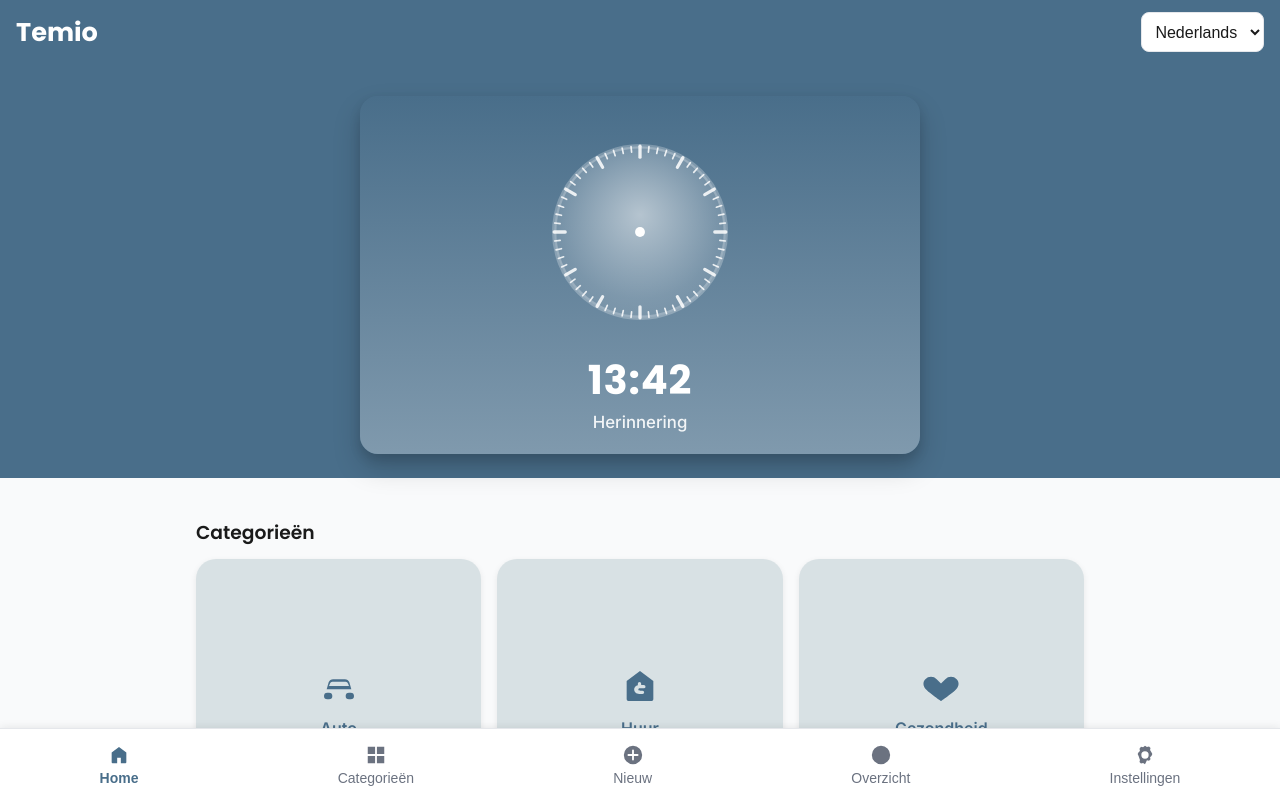
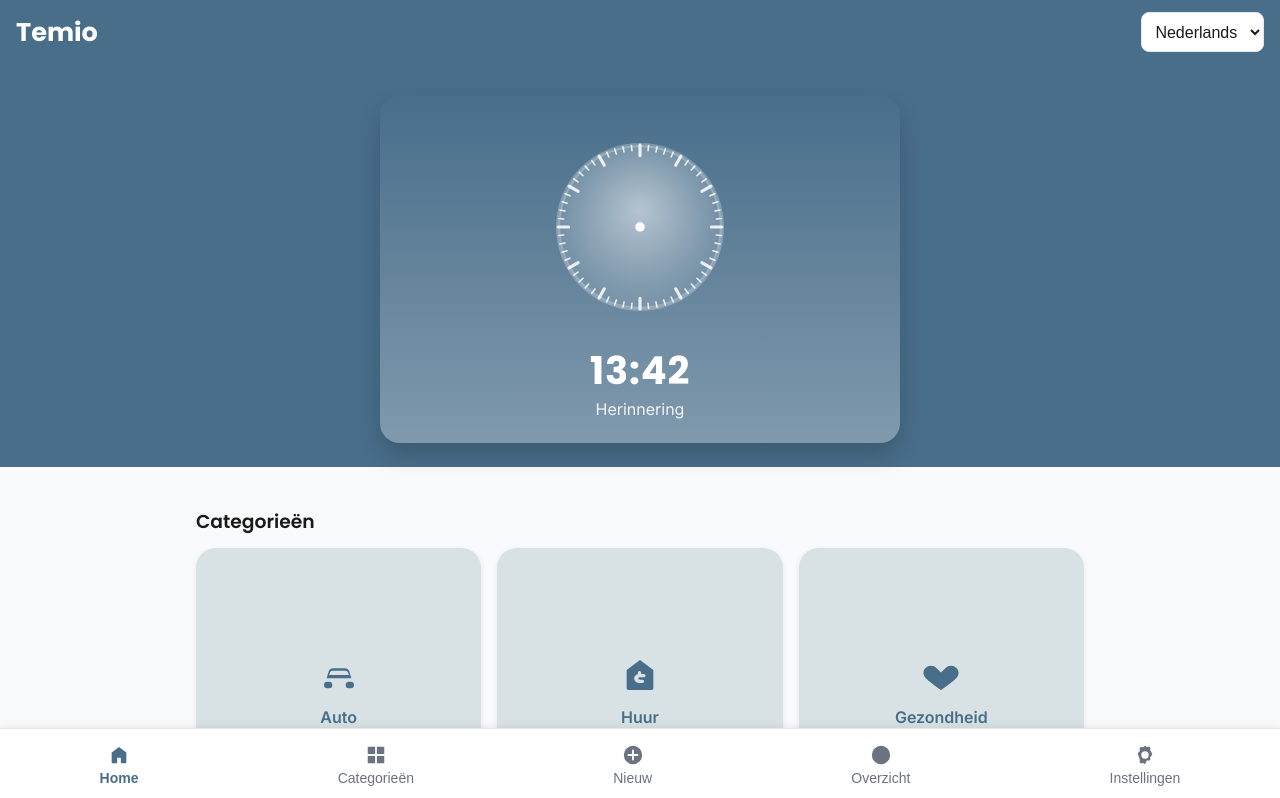
Before and after one commit to harrolds/temio, a React (Vite) app: page / in a window 1280 px wide. Shown: the top 798 px of the page. Built offline with nearby package versions, Linux system fonts and the light colour scheme.

Commit message:
Update styles.css

```diff
--- a/src/styles.css
+++ b/src/styles.css
@@ -1,12 +1,11 @@
 /* ================================================================
    Temio / Reminder App
    Stylesheet – Base Layout & Structure
-   Precision & Pulse v2.1.2 – Definitief Home Correctie
+   Precision & Pulse v2.1.3 – HeroClock Definitief
    ================================================================ */
 
 /* === DESIGN TOKENS ================================================= */
 :root {
-  /* --- Kleuren --- */
   --temio-color-bg: #f9fafb;
   --temio-color-surface: #ffffff;
   --temio-color-header: #496e8a;
@@ -20,11 +19,9 @@
   --temio-color-text-secondary: #6b7280;
   --temio-color-icon: #496e8a;
 
-  /* --- Typografie --- */
   --temio-font-primary: "Inter", system-ui, -apple-system, Segoe UI, Roboto, Arial, sans-serif;
   --temio-font-secondary: "Poppins", var(--temio-font-primary);
 
-  /* --- Radius & Shadow --- */
   --temio-radius-sm: 8px;
   --temio-radius-md: 16px;
   --temio-radius-lg: 24px;
@@ -32,7 +29,6 @@
   --temio-shadow-soft: 0 4px 16px rgba(0, 0, 0, 0.06);
   --temio-overlay-light: rgba(255, 255, 255, 0.15);
 
-  /* === ALIASLAAG (Backward compatibility) === */
   --color-bg: var(--temio-color-bg);
   --color-surface: var(--temio-color-surface);
   --color-header-bg: var(--temio-color-header);
@@ -63,9 +59,7 @@
   padding: 0;
 }
 
-html,
-body,
-#root {
+html, body, #root {
   height: 100%;
   width: 100%;
   font-family: var(--font-primary);
@@ -83,20 +77,16 @@ main {
   background: var(--color-bg);
 }
 
-section {
-  width: 100%;
-  margin: 0 auto;
-}
+section { width: 100%; margin: 0 auto; }
 
 /* ================================================================
    TYPOGRAFIE
    ================================================================ */
-h1, h2, h3, h4, h5, h6 {
+h1,h2,h3,h4,h5,h6 {
   font-family: var(--font-secondary);
   font-weight: 600;
   color: var(--color-heading);
 }
-
 p { line-height: 1.6; margin-bottom: 1rem; }
 
 /* ================================================================
@@ -107,26 +97,24 @@ button {
   border: none;
   border-radius: var(--radius-sm);
   font-weight: 500;
-  transition: background-color 0.2s ease, transform 0.15s ease;
+  transition: background-color .2s ease, transform .15s ease;
 }
 button:hover { transform: translateY(-1px); }
 
 .btn-primary {
   background: var(--color-accent);
   color: #fff;
-  border: none;
-  padding: 0.6rem 1rem;
+  padding: .6rem 1rem;
   border-radius: var(--radius-sm);
   font-weight: 600;
-  cursor: pointer;
-  transition: background-color 0.2s ease;
+  transition: background-color .2s ease;
 }
 .btn-primary:hover { background: var(--color-accent-hover); }
 
 a {
   color: var(--color-accent);
   text-decoration: none;
-  transition: color 0.2s ease;
+  transition: color .2s ease;
 }
 a:hover { color: var(--color-accent-hover); }
 
@@ -134,257 +122,192 @@ a:hover { color: var(--color-accent-hover); }
    GRID & UTILITIES
    ================================================================ */
 .grid { display: grid; gap: 1rem; }
-.grid-2 { grid-template-columns: repeat(auto-fit, minmax(250px, 1fr)); }
-.grid-3 { grid-template-columns: repeat(auto-fit, minmax(180px, 1fr)); }
-.hidden { display: none !important; }
-.center { display: flex; justify-content: center; align-items: center; }
+.grid-2 { grid-template-columns: repeat(auto-fit,minmax(250px,1fr)); }
+.grid-3 { grid-template-columns: repeat(auto-fit,minmax(180px,1fr)); }
+.hidden { display:none!important; }
+.center { display:flex;justify-content:center;align-items:center; }
 
 /* ================================================================
-   HERO CLOCK (NIEUW – TEMIO STIJL)
+   HERO CLOCK – DEFINITIEF
    ================================================================ */
-
-/* Blauwe band onder de header */
 .hero-clock-zone {
   background: var(--color-header-bg);
-  color: #fff;
-  text-align: center;
-  padding: 2rem 1rem 1.5rem;
-  /* verwijdert de extra ruimte uit main op de home */
-  margin-top: -0.75rem;
+  color:#fff;
+  text-align:center;
+  padding:2rem 1rem 1.5rem;
+  margin-top:-.75rem;
 }
 
-/* Card + klok in Temio-stijl */
+/* Kaart / container */
 .hero-clock--temio {
-  max-width: 560px;
-  margin: 0 auto;
-  padding: 20px 18px 22px;
-  border-radius: 18px;
-  background: linear-gradient(
+  max-width:520px;
+  margin:0 auto;
+  padding:22px 18px 24px;
+  border-radius:20px;
+  background:linear-gradient(
     180deg,
-    color-mix(in srgb, var(--color-header-bg) 92%, #000 0%) 0%,
-    color-mix(in srgb, var(--color-header-bg) 70%, #fff 30%) 100%
+    color-mix(in srgb,var(--color-header-bg) 92%,#000 0%) 0%,
+    color-mix(in srgb,var(--color-header-bg) 60%,#fff 30%) 100%
   );
-  box-shadow: 0 14px 28px rgba(0, 0, 0, 0.18), 0 6px 12px rgba(0, 0, 0, 0.12);
-  color: #fff;
+  box-shadow:0 12px 24px rgba(0,0,0,0.18);
+  color:#fff;
 }
 
+/* Analoge klok */
 .hero-clock-face {
-  width: clamp(160px, 46vw, 220px);
-  height: clamp(160px, 46vw, 220px);
-  margin: 6px auto 8px;
-  position: relative;
+  width:210px;
+  height:210px;
+  margin:4px auto 10px;
+  position:relative;
 }
-
-.hero-clock-svg { width: 100%; height: 100%; display: block; }
+.hero-clock-svg { width:100%; height:100%; display:block; }
 
 .clock-face {
-  stroke: rgba(255, 255, 255, 0.25);
-  stroke-width: 4;
+  fill:url(#faceGlow);
+  stroke:rgba(255,255,255,0.25);
+  stroke-width:4;
 }
+.tick {
+  stroke:rgba(255,255,255,0.85);
+  stroke-linecap:round;
+}
+.hands .hand {
+  stroke-linecap:round;
+  transform-origin:100px 100px;
+}
+.hands .hand.hour   { stroke:#fff; stroke-width:6; }
+.hands .hand.minute { stroke:#fff; stroke-width:4; }
+.hands .hand.second { stroke:rgba(255,255,255,0.85); stroke-width:2; }
+.clock-center { fill:#fff; }
 
-.tick {
-  stroke: rgba(255, 255, 255, 0.85);
-  stroke-linecap: round;
+/* Digitale tijd */
+.hero-clock-digital {
+  font-family:var(--font-secondary);
+  font-weight:700;
+  letter-spacing:.02em;
+  font-variant-numeric:tabular-nums;
+  font-size:2.4rem;
+  margin-top:8px;
+  color:#fff;
 }
-
-.hands .hand {
-  stroke-linecap: round;
-  transform-origin: 100px 100px;
-}
-.hands .hand.hour   { stroke: #ffffff; stroke-width: 6.5; }
-.hands .hand.minute { stroke: #ffffff; stroke-width: 4.5; }
-.hands .hand.second { stroke: rgba(255,255,255,0.85); stroke-width: 2; }
-
-.clock-center { fill: #ffffff; }
-
-.hero-clock-digital {
-  font-family: var(--font-secondary);
-  font-weight: 700;
-  letter-spacing: .02em;
-  font-variant-numeric: tabular-nums;
-  font-size: clamp(1.8rem, 1.2rem + 2.6vw, 2.5rem);
-  text-align: center;
-  margin-top: 6px;
-  color: #fff;
-}
-
 .hero-clock-subtitle {
-  text-align: center;
-  margin-top: 2px;
-  font-size: clamp(.9rem, .8rem + .4vw, 1.05rem);
-  color: rgba(255,255,255,0.9);
-  font-weight: 500;
+  font-family:var(--font-primary);
+  font-size:1rem;
+  color:rgba(255,255,255,0.9);
 }
 
 /* ================================================================
    CATEGORIEËN
    ================================================================ */
 .home-section {
-  background: var(--color-surface);
-  max-width: 960px;
-  margin: 0 auto;
-  padding: 1.25rem 1rem;
+  background:var(--color-surface);
+  max-width:960px;
+  margin:0 auto;
+  padding:1.25rem 1rem;
 }
 .home-title {
-  font-family: var(--font-secondary);
-  font-size: clamp(1.25rem, 1rem + 1.6vw, 2rem);
-  line-height: 1.15;
-  color: var(--color-heading);
+  font-family:var(--font-secondary);
+  font-size:clamp(1.25rem,1rem + 1.6vw,2rem);
+  line-height:1.15;
+  color:var(--color-heading);
 }
 .home-subtitle {
-  margin-top: .25rem;
-  font-size: clamp(.9rem, .85rem + .3vw, 1.05rem);
-  color: var(--color-muted);
+  margin-top:.25rem;
+  font-size:clamp(.9rem,.85rem + .3vw,1.05rem);
+  color:var(--color-muted);
 }
 .home-categories-heading {
-  margin: 1rem 0 .75rem;
-  color: var(--color-heading);
-  font-family: var(--font-secondary);
+  margin:1rem 0 .75rem;
+  color:var(--color-heading);
+  font-family:var(--font-secondary);
 }
-
 .home-grid {
-  display: grid;
-  grid-template-columns: repeat(2, 1fr);
-  gap: 1rem;
-  justify-content: center;
-  margin-bottom: 1.5rem;
+  display:grid;
+  grid-template-columns:repeat(2,1fr);
+  gap:1rem;
+  justify-content:center;
+  margin-bottom:1.5rem;
 }
-@media (min-width: 640px) { .home-grid { grid-template-columns: repeat(3, 1fr); } }
-
+@media(min-width:640px){.home-grid{grid-template-columns:repeat(3,1fr);}}
 .home-tile {
-  display: flex;
-  flex-direction: column;
-  align-items: center;
-  justify-content: center;
-  gap: .5rem;
-  padding: .9rem;
-  background: var(--temio-color-tile);
-  color: var(--temio-color-icon);
-  border-radius: 20px;
-  text-decoration: none;
-  border: 0;
-  box-shadow: var(--temio-shadow-light);
-  transition: transform .15s ease;
-  aspect-ratio: 1 / 1;
+  display:flex;flex-direction:column;align-items:center;justify-content:center;
+  gap:.5rem;padding:.9rem;background:var(--temio-color-tile);
+  color:var(--temio-color-icon);
+  border-radius:20px;text-decoration:none;border:0;
+  box-shadow:var(--temio-shadow-light);
+  transition:transform .15s ease;aspect-ratio:1/1;
 }
-.home-tile:hover { transform: translateY(-2px); }
-.home-tile .icon-filled { color: var(--temio-color-header); }
-.tile-label {
-  font-weight: 600;
-  color: var(--temio-color-header);
-}
+.home-tile:hover{transform:translateY(-2px);}
+.home-tile .icon-filled{color:var(--temio-color-header);}
+.tile-label{font-weight:600;color:var(--temio-color-header);}
 
 /* ================================================================
    AANKOMENDE HERINNERINGEN
    ================================================================ */
-.tasklist {
-  background: transparent;
-  margin: 1.5rem 0 1.5rem;
-  padding: 0;
+.tasklist{background:transparent;margin:1.5rem 0;padding:0;}
+.tasklist__header{
+  display:flex;align-items:baseline;justify-content:space-between;
+  padding:0 0 .5rem 0;
 }
-.tasklist__header {
-  display: flex;
-  align-items: baseline;
-  justify-content: space-between;
-  padding: 0 0 .5rem 0;
+.tasklist__title{font-size:1rem;color:var(--color-heading);}
+.tasklist__count{font-variant-numeric:tabular-nums;color:var(--color-muted);}
+.tasklist__list{
+  list-style:none;display:grid;grid-template-columns:1fr;gap:.75rem;
 }
-.tasklist__title { font-size: 1rem; color: var(--color-heading); }
-.tasklist__count { font-variant-numeric: tabular-nums; color: var(--color-muted); }
-
-.tasklist__list {
-  list-style: none;
-  display: grid;
-  grid-template-columns: 1fr;
-  gap: .75rem;
+.tasklist__item{
+  background:var(--temio-color-tile);
+  border-radius:.75rem;border:1px solid var(--color-border);
+  box-shadow:var(--temio-shadow-light);
 }
-.tasklist__item {
-  background: var(--temio-color-tile);
-  border-radius: .75rem;
-  border: 1px solid var(--color-border);
-  box-shadow: var(--temio-shadow-light);
-}
-.tasklist__link {
-  display: block;
-  padding: .9rem 1rem;
-  color: var(--color-text);
-  text-decoration: none;
-}
-.tasklist__name { font-weight: 600; color: var(--color-heading); }
-.tasklist__date { font-variant-numeric: tabular-nums; color: var(--color-muted); }
-.tasklist__meta { margin-top: .25rem; opacity: .7; font-weight: 500; }
+.tasklist__link{display:block;padding:.9rem 1rem;color:var(--color-text);text-decoration:none;}
+.tasklist__name{font-weight:600;color:var(--color-heading);}
+.tasklist__date{font-variant-numeric:tabular-nums;color:var(--color-muted);}
+.tasklist__meta{margin-top:.25rem;opacity:.7;font-weight:500;}
 
 /* ================================================================
    FOOTER
    ================================================================ */
-footer {
-  position: fixed;
-  left: 0; bottom: 0;
-  width: 100%; height: 72px;
-  background: var(--color-surface);
-  border-top: 1px solid var(--color-border);
-  display: flex;
-  justify-content: space-around;
-  align-items: center;
-  box-shadow: 0 -1px 8px var(--color-shadow);
-  z-index: 1000;
+footer{
+  position:fixed;left:0;bottom:0;width:100%;height:72px;
+  background:var(--color-surface);
+  border-top:1px solid var(--color-border);
+  display:flex;justify-content:space-around;align-items:center;
+  box-shadow:0 -1px 8px var(--color-shadow);
+  z-index:1000;
 }
-footer button, footer a {
-  background: transparent;
-  border: none;
-  display: flex;
-  flex-direction: column;
-  align-items: center;
-  gap: .25rem;
-  color: var(--color-muted);
-  font-size: .875rem;
+footer button,footer a{
+  background:transparent;border:none;display:flex;flex-direction:column;
+  align-items:center;gap:.25rem;color:var(--color-muted);font-size:.875rem;
 }
-footer button:hover, footer a:hover {
-  background: transparent !important;
-  transform: none !important;
+footer button:hover,footer a:hover{
+  background:transparent!important;transform:none!important;
 }
-footer .active {
-  color: var(--color-accent);
-  font-weight: 700;
-}
+footer .active{color:var(--color-accent);font-weight:700;}
 
 /* ================================================================
    FORMS
    ================================================================ */
-.reminder-form label {
-  display: block;
-  margin-bottom: 0.75rem;
+.reminder-form label{display:block;margin-bottom:.75rem;}
+.date-time-row{display:flex;gap:.75rem;}
+.date-time-row input{width:100%;}
+.offsets{margin-bottom:1rem;}
+.offsets .label{font-weight:600;margin-bottom:.3rem;}
+.offset-buttons{display:flex;flex-wrap:wrap;gap:.4rem;}
+.offset-buttons button{
+  padding:.3rem .6rem;border-radius:6px;border:1px solid var(--color-border);
+  background:var(--temio-color-chip);cursor:pointer;
 }
-.date-time-row { display: flex; gap: 0.75rem; }
-.date-time-row input { width: 100%; }
-
-.offsets { margin-bottom: 1rem; }
-.offsets .label { font-weight: 600; margin-bottom: 0.3rem; }
-.offset-buttons {
-  display: flex; flex-wrap: wrap; gap: 0.4rem;
-}
-.offset-buttons button {
-  padding: 0.3rem 0.6rem;
-  border-radius: 6px;
-  border: 1px solid var(--color-border);
-  background: var(--temio-color-chip);
-  cursor: pointer;
-}
-.offset-buttons button.active {
-  background: var(--color-accent);
-  color: #fff;
-}
-.offset-custom { margin-top: 0.4rem; display: flex; gap: 0.3rem; }
-.repeat-picker {
-  display: flex; flex-direction: column; gap: 0.5rem; margin-bottom: 1rem;
-}
-select { width: 100%; padding: 0.4rem; }
+.offset-buttons button.active{background:var(--color-accent);color:#fff;}
+.offset-custom{margin-top:.4rem;display:flex;gap:.3rem;}
+.repeat-picker{display:flex;flex-direction:column;gap:.5rem;margin-bottom:1rem;}
+select{width:100%;padding:.4rem;}
 
 /* ================================================================
    MISC UTILITIES
    ================================================================ */
-.has-fixed-footer { padding-bottom: 5.5rem; }
-.fade-in { animation: fadeInUp .4s both; }
-@keyframes fadeInUp {
-  from { opacity: 0; transform: translateY(4px); }
-  to { opacity: 1; transform: translateY(0); }
+.has-fixed-footer{padding-bottom:5.5rem;}
+.fade-in{animation:fadeInUp .4s both;}
+@keyframes fadeInUp{
+  from{opacity:0;transform:translateY(4px);}
+  to{opacity:1;transform:translateY(0);}
 }
```
